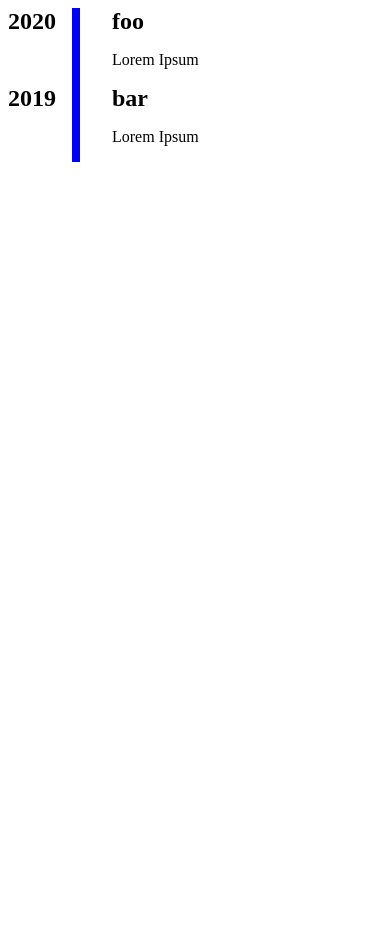
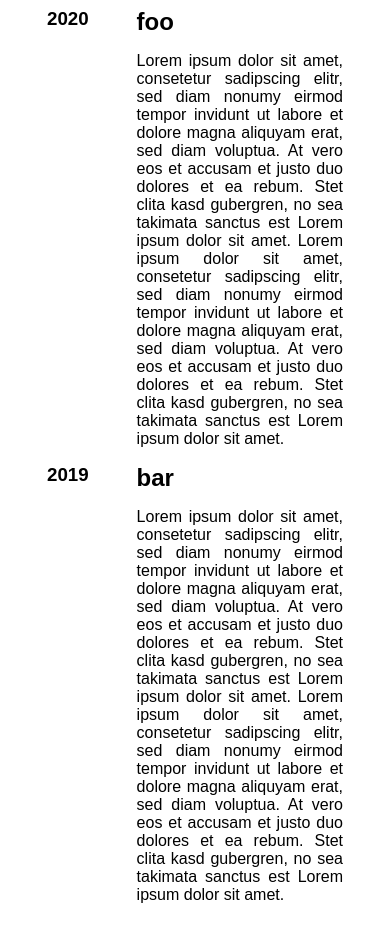
Before and after one commit to garritfra/cv, a React (Vite) app: page / in a window 390 px wide. Before the commit the page ends 844 px from the top, so only its background shows below. Built offline with nearby package versions, Linux system fonts and the light colour scheme.

Commit message:
feat: responsive layout

```diff
--- a/src/components/App.js
+++ b/src/components/App.js
@@ -4,12 +4,36 @@
 
 const Container = styled.div`
   align-items: center;
+  margin-left: 30vw;
+  margin-right: 10vw;
+  font-family: Montserrat, sans-serif;
+
+  @media screen and (max-width: 1200px) {
+    margin-left: 20vw;
+  }
+  @media screen and (max-width: 800px) {
+    margin-left: 10vw;
+  }
+  @media screen and (max-width: 600px) {
+  }
+  @media screen and (max-width: 450px) {
+  }
 `;
 
 export default function App() {
   const events = [
-    { year: 2020, title: "foo", description: "Lorem Ipsum" },
-    { year: 2019, title: "bar", description: "Lorem Ipsum" },
+    {
+      year: 2020,
+      title: "foo",
+      description:
+        "Lorem ipsum dolor sit amet, consetetur sadipscing elitr, sed diam nonumy eirmod tempor invidunt ut labore et dolore magna aliquyam erat, sed diam voluptua. At vero eos et accusam et justo duo dolores et ea rebum. Stet clita kasd gubergren, no sea takimata sanctus est Lorem ipsum dolor sit amet. Lorem ipsum dolor sit amet, consetetur sadipscing elitr, sed diam nonumy eirmod tempor invidunt ut labore et dolore magna aliquyam erat, sed diam voluptua. At vero eos et accusam et justo duo dolores et ea rebum. Stet clita kasd gubergren, no sea takimata sanctus est Lorem ipsum dolor sit amet.",
+    },
+    {
+      year: 2019,
+      title: "bar",
+      description:
+        "Lorem ipsum dolor sit amet, consetetur sadipscing elitr, sed diam nonumy eirmod tempor invidunt ut labore et dolore magna aliquyam erat, sed diam voluptua. At vero eos et accusam et justo duo dolores et ea rebum. Stet clita kasd gubergren, no sea takimata sanctus est Lorem ipsum dolor sit amet. Lorem ipsum dolor sit amet, consetetur sadipscing elitr, sed diam nonumy eirmod tempor invidunt ut labore et dolore magna aliquyam erat, sed diam voluptua. At vero eos et accusam et justo duo dolores et ea rebum. Stet clita kasd gubergren, no sea takimata sanctus est Lorem ipsum dolor sit amet.",
+    },
   ];
 
   const eventsComponents = events.map((event) => (
--- a/src/components/Event.js
+++ b/src/components/Event.js
@@ -5,12 +5,11 @@
   return (
     <Container>
       <YearContainer>
-        <Title>{year}</Title>
+        <Year>{year}</Year>
       </YearContainer>
-      <Divider />
       <ContentContainer>
         <Title>{title}</Title>
-        <p>{description}</p>
+        <Description>{description}</Description>
       </ContentContainer>
     </Container>
   );
@@ -24,6 +23,7 @@
 
 const ContentContainer = styled.div`
   margin-left: 2em;
+  max-width: 30em;
 `;
 
 const Container = styled.div`
@@ -34,6 +34,14 @@
   margin: 0;
 `;
 
+const Description = styled.p`
+  text-align: justify;
+`;
+
+const Year = styled.h3`
+  margin: 0;
+`;
+
 const Divider = styled.div`
   width: 0.5em;
   background: blue;
```
